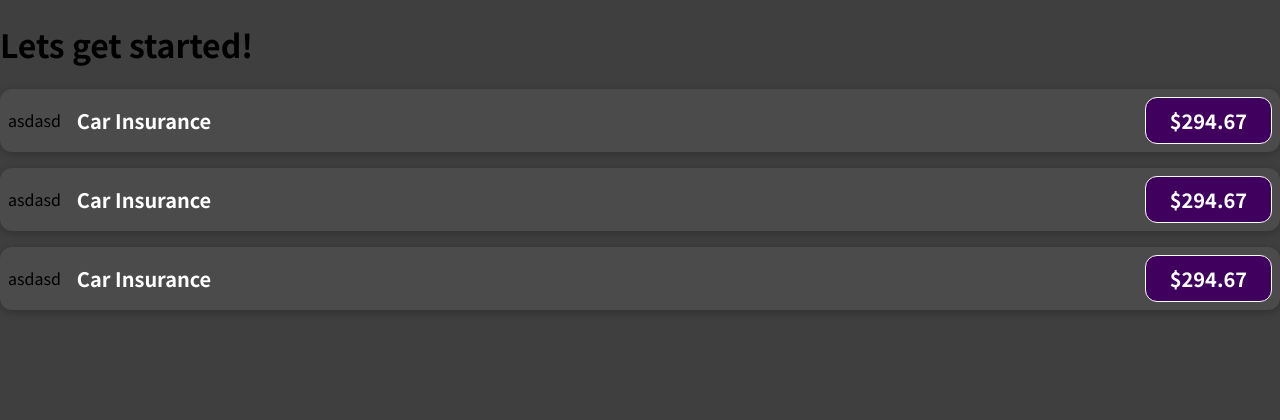
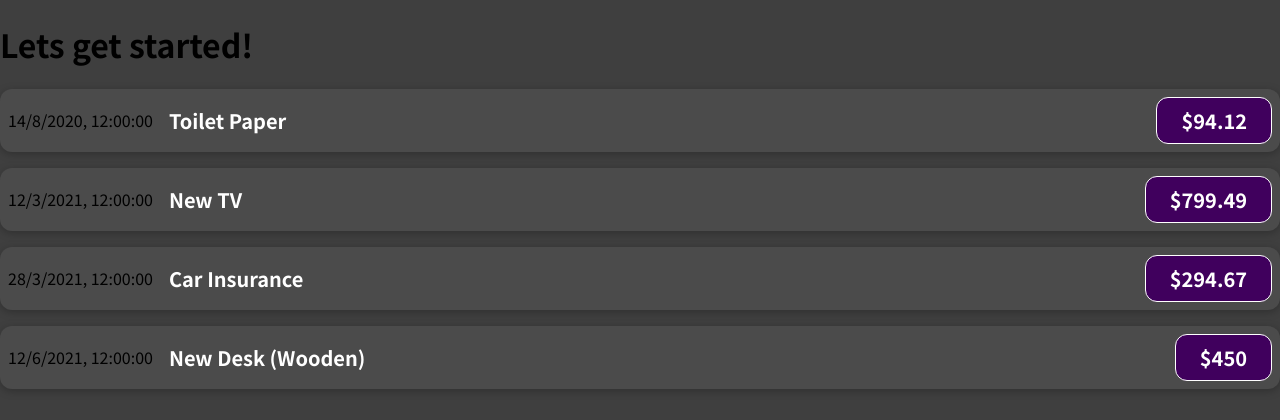
Before and after one commit to Alejandro-Madero/Expenses-project, a React (Create React App) app: page / in a window 1280 px wide. Shown: the top 420 px of the page. Built offline with nearby package versions, Linux system fonts and the light colour scheme.

Commit message:
Initial commit

```diff
--- a/src/App.js
+++ b/src/App.js
@@ -2,14 +2,55 @@
 
 function App() {
   console.log("hola", App);
+  const expenses = [
+    {
+      id: "e1",
+      title: "Toilet Paper",
+      amount: 94.12,
+      date: new Date(2020, 7, 14),
+    },
+    { id: "e2", title: "New TV", amount: 799.49, date: new Date(2021, 2, 12) },
+    {
+      id: "e3",
+      title: "Car Insurance",
+      amount: 294.67,
+      date: new Date(2021, 2, 28),
+    },
+    {
+      id: "e4",
+      title: "New Desk (Wooden)",
+      amount: 450,
+      date: new Date(2021, 5, 12),
+    },
+  ];
+
+  console.log(expenses);
+
   return (
     <div className="App">
       <h1>Lets get started!</h1>
       {/* componentes custom tienen que empezar con mayuscula para que React los
       detecte. Elementos que empiezan con minuscula React entiende que son built in elementos de HTML  */}
-      <ExpenseItem />
-      <ExpenseItem />
-      <ExpenseItem />
+      <ExpenseItem
+        title={expenses[0].title}
+        amount={expenses[0].amount}
+        date={expenses[0].date}
+      />
+      <ExpenseItem
+        title={expenses[1].title}
+        amount={expenses[1].amount}
+        date={expenses[1].date}
+      />
+      <ExpenseItem
+        title={expenses[2].title}
+        amount={expenses[2].amount}
+        date={expenses[2].date}
+      />
+      <ExpenseItem
+        title={expenses[3].title}
+        amount={expenses[3].amount}
+        date={expenses[3].date}
+      />
     </div>
   );
 }
--- a/src/components/ExpenseItem.js
+++ b/src/components/ExpenseItem.js
@@ -1,14 +1,12 @@
 import "./ExpenseItem.css";
 
-function ExpenseItem() {
-  const expenseDate = new Date(2023, 1, 14);
-  console.log(expenseDate);
+function ExpenseItem({ title, date, amount }) {
   return (
     <div className="expense-item">
-      <div>asdasd</div>
+      <div>{date.toLocaleString("es-AR")}</div>
       <div className="expense-item__description">
-        <h2> Car Insurance </h2>
-        <div className="expense-item__price">$294.67</div>
+        <h2> {title} </h2>
+        <div className="expense-item__price">${amount}</div>
       </div>
     </div>
   );
```
